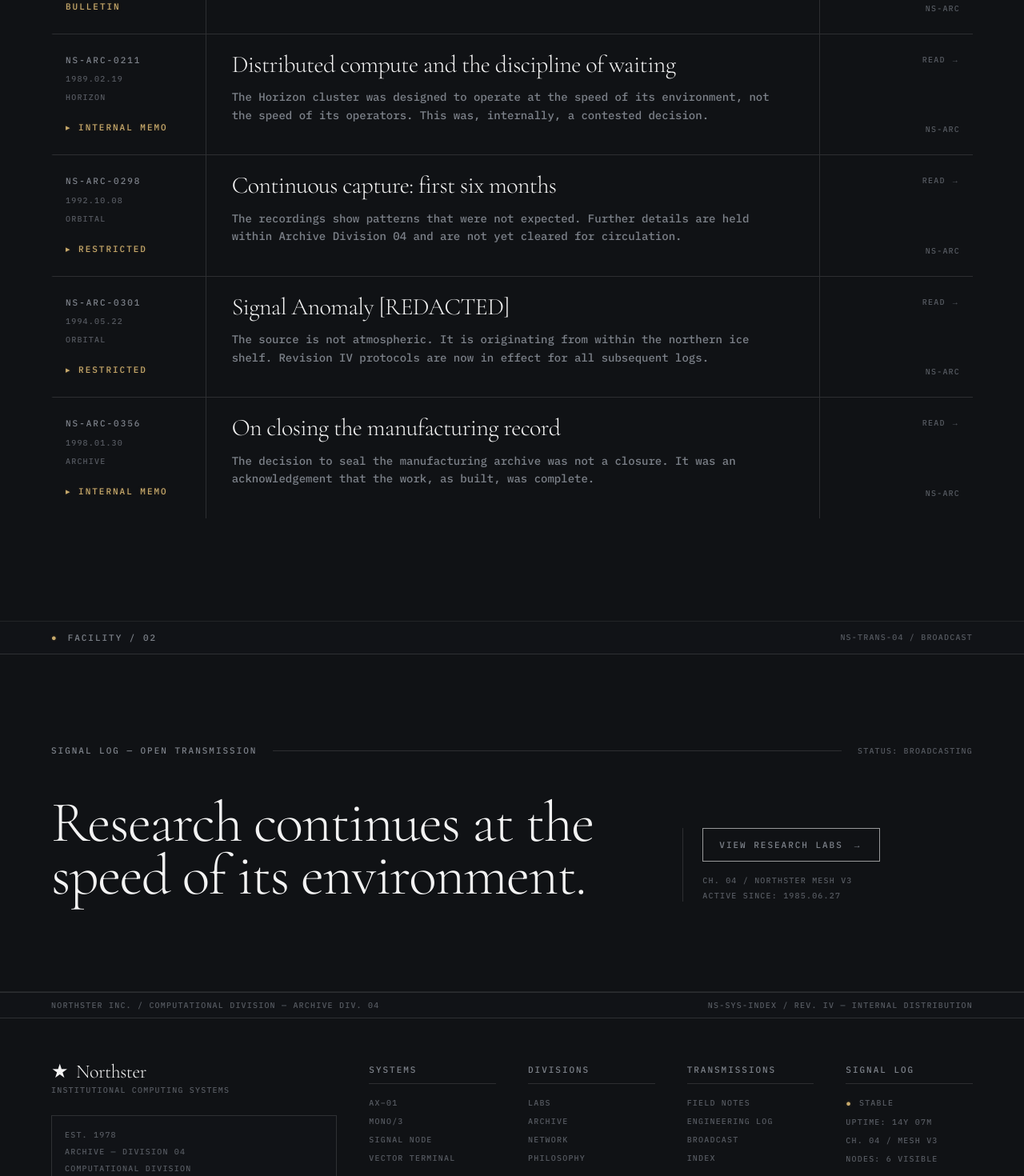
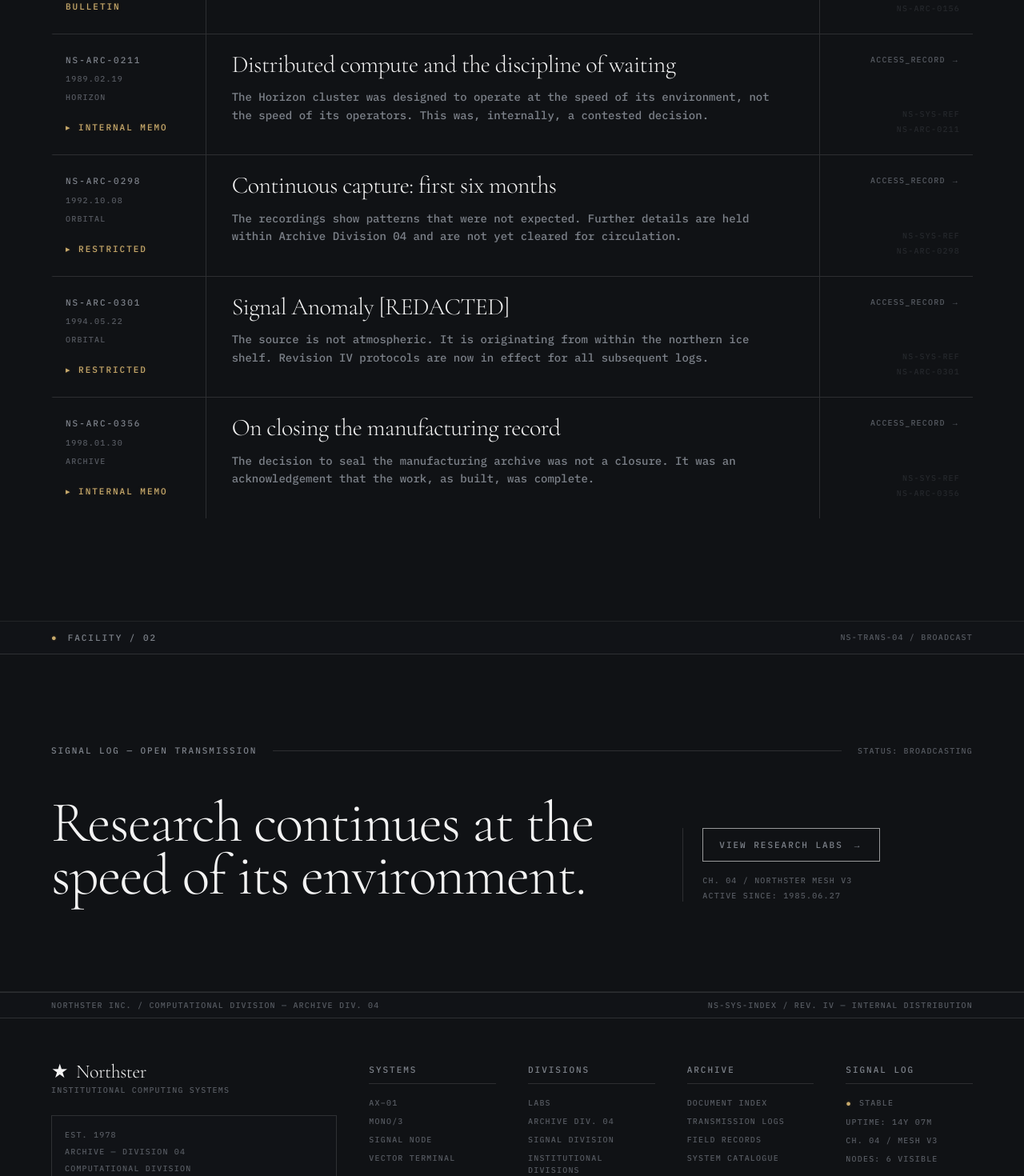
Before and after one commit to fazleyrabby/northster.inc, a Next.js app: page /archive in a window 1280 px wide. Shown: the part 4240-5710 px from the top of the page at 80% size. Built offline with nearby package versions, Linux system fonts and the light colour scheme.

Commit message:
feat: finalize Phase 3 - Archive ecosystem, environmental atmosphere, and IA expansion

```diff
--- a/app/archive/documents/[id]/page.js
+++ b/app/archive/documents/[id]/page.js
@@ -11,12 +11,12 @@ import {
 } from "@/data/archival";
 
 export async function generateMetadata({ params }) {
-  const { id } = params;
+  const { id } = await params;
   return { title: `${id} — Document Record — NORTHSTER INC.` };
 }
 
-export default function DocumentPage({ params }) {
-  const { id } = params;
+export default async function DocumentPage({ params }) {
+  const { id } = await params;
 
   const doc = [
     ...engineeringNotes.map(d => ({ ...d, type: "ENGINEERING_LOG", category: "TECHNICAL" })),
--- a/components/sections/ArchiveItem.js
+++ b/components/sections/ArchiveItem.js
@@ -1,7 +1,9 @@
 import MetaLabel from "@/components/ui/MetaLabel";
+import Link from "next/link";
 
 export default function ArchiveItem({ entry }) {
   return (
+    <Link href={`/archive/documents/${entry.id}`} className="block">
       <article className="group grid grid-cols-12 gap-0 border-t border-border hover:bg-panel/30 transition-colors duration-320 hover-row">
 
         {/* ID column */}
@@ -26,10 +28,14 @@ export default function ArchiveItem({ entry }) {
 
         {/* Action column */}
         <div className="col-span-12 md:col-span-2 border-t md:border-t-0 md:border-l border-border px-4 py-6 flex flex-col justify-between items-start md:items-end">
-        <span className="doc-ref label-shift cursor-pointer">READ →</span>
-        <span className="doc-ref mt-4">NS-ARC</span>
+          <span className="doc-ref label-shift cursor-pointer font-bold text-accent">ACCESS_RECORD →</span>
+          <div className="flex flex-col items-end gap-1 opacity-30">
+            <span className="doc-ref text-[9px]">NS-SYS-REF</span>
+            <span className="doc-ref text-[8px] tabular-nums">{entry.id}</span>
+          </div>
         </div>
 
       </article>
+    </Link>
   );
 }
--- a/lib/constants.js
+++ b/lib/constants.js
@@ -30,18 +30,18 @@ export const FOOTER_GROUPS = [
     title: "DIVISIONS",
     links: [
       { label: "LABS", href: "/labs" },
-      { label: "ARCHIVE", href: "/archive" },
-      { label: "NETWORK", href: "/network" },
-      { label: "PHILOSOPHY", href: "/philosophy" },
+      { label: "ARCHIVE DIV. 04", href: "/archive" },
+      { label: "SIGNAL DIVISION", href: "/network" },
+      { label: "INSTITUTIONAL DIVISIONS", href: "/archive/divisions" },
     ],
   },
   {
-    title: "TRANSMISSIONS",
+    title: "ARCHIVE",
     links: [
-      { label: "FIELD NOTES", href: "/archive" },
-      { label: "ENGINEERING LOG", href: "/labs" },
-      { label: "BROADCAST", href: "/network" },
-      { label: "INDEX", href: "/" },
+      { label: "DOCUMENT INDEX", href: "/archive/documents" },
+      { label: "TRANSMISSION LOGS", href: "/archive/transmissions" },
+      { label: "FIELD RECORDS", href: "/archive" },
+      { label: "SYSTEM CATALOGUE", href: "/products" },
     ],
   },
 ];
```
Lines whose indentation alone changed are shown as unchanged.
